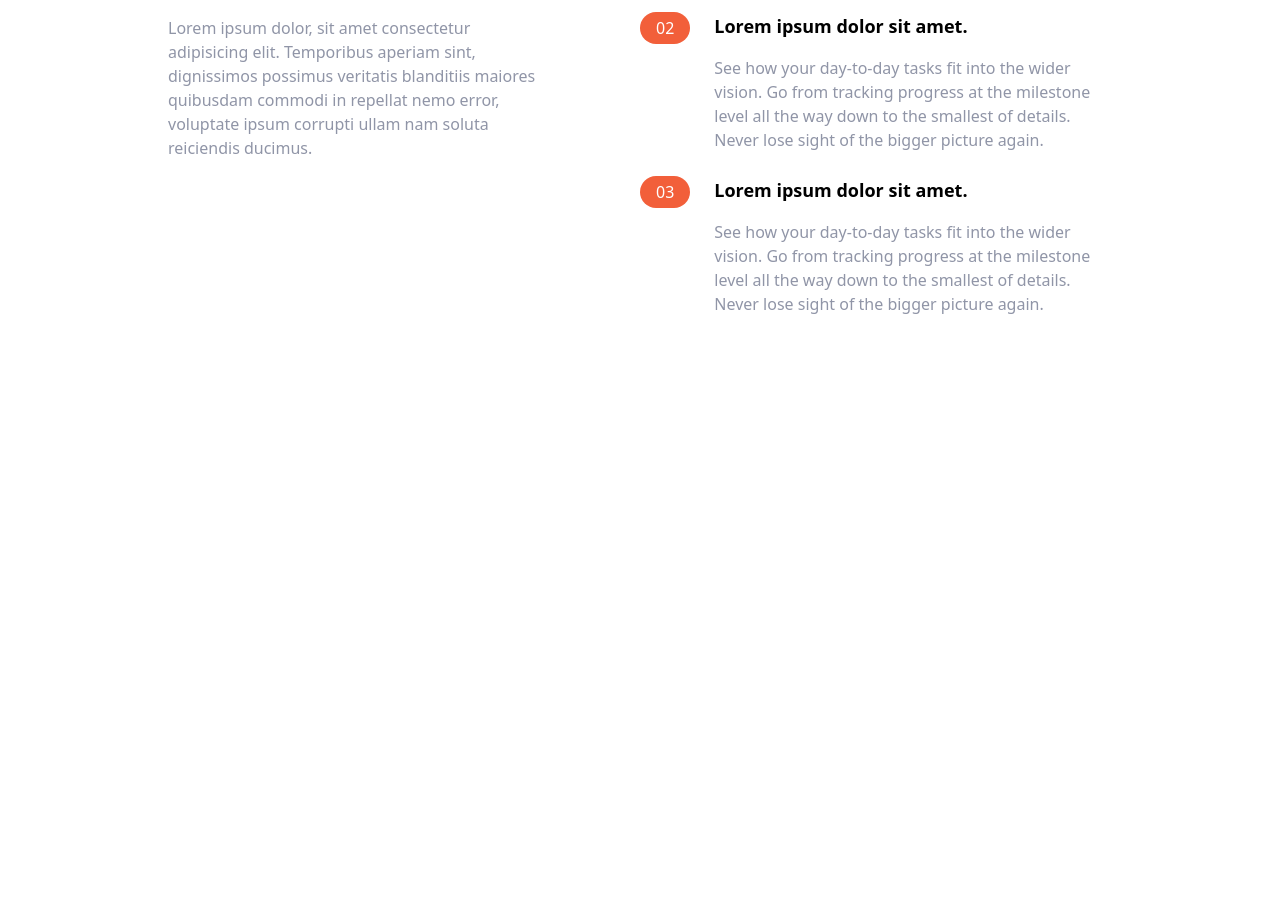
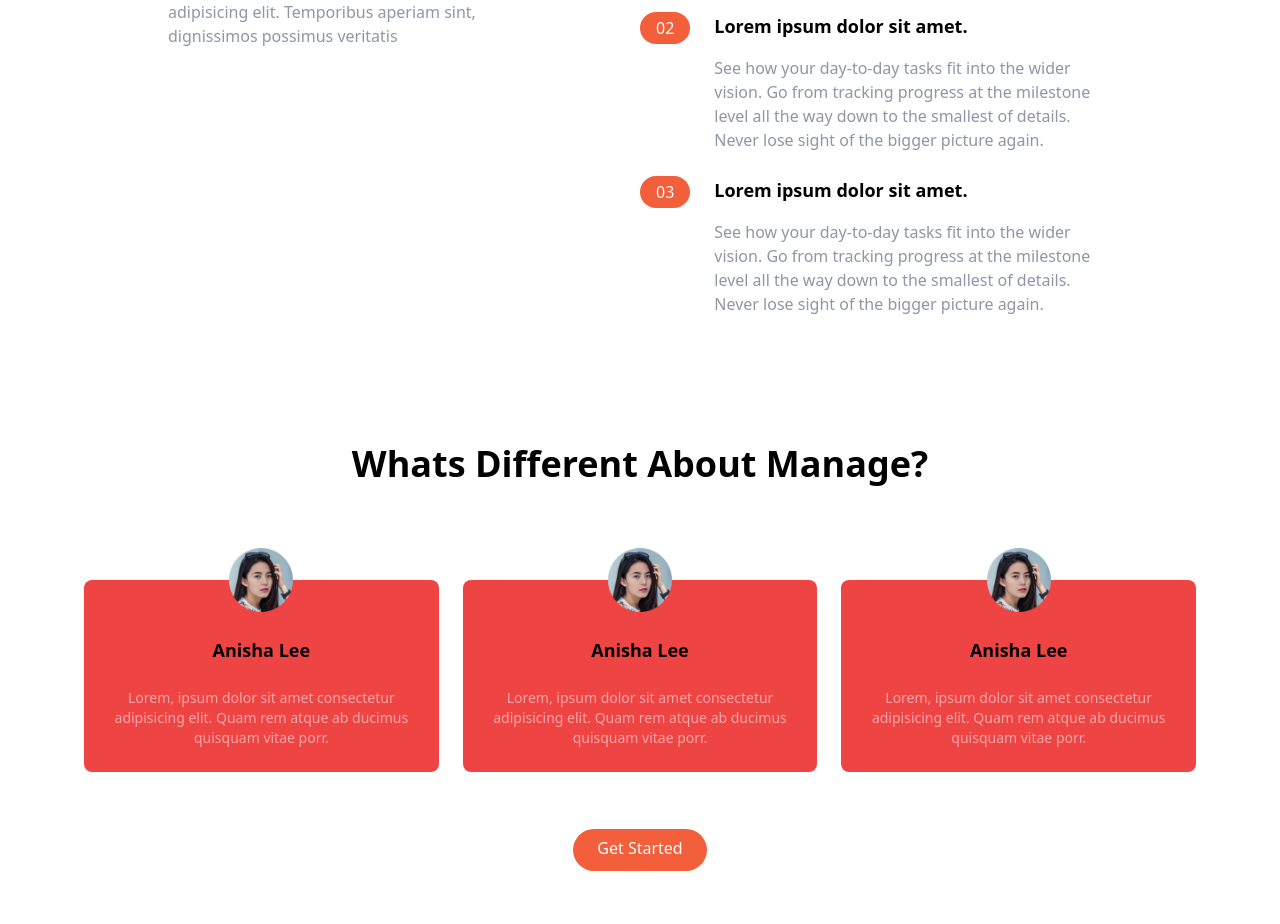
Before and after one commit to moshiur-rahman-mirage/tailwind-001, a website: page index.html in a window 1280 px wide. Shown: the part 832-1756 px from the top of the page. Before the commit the page ends 1148 px from the top, so only its background shows below. Drawn offline with Linux system fonts and the light colour scheme.

Commit message:
testimonial section done

```diff
--- a/index.html
+++ b/index.html
@@ -58,13 +58,12 @@
         <div class="container flex flex-col px-4 mx-auto mt-10 space-y-12 md:space-y-0 md:flex-row">
             <div class="flex flex-col space-y-12 md:w-1/2">
                 <h2 class="max-w-md text-4xl font-bold text-center md:text-left">
-                    Lorem ipsum, dolor sit amet consectetur adipisicing elit.
+                    What's different about Manage?
                 </h2>
                 <p class="max-w-sm text-center text-darkGrayishBlue md:text-left">
                     Lorem ipsum dolor, sit amet consectetur adipisicing elit. Temporibus aperiam sint, dignissimos
                     possimus veritatis
-                    blanditiis maiores quibusdam commodi in repellat nemo error, voluptate ipsum corrupti ullam nam
-                    soluta reiciendis ducimus.
+
                 </p>
             </div>
             <!-- numbered list -->
@@ -147,6 +146,42 @@
             </div>
         </div>
     </section>
+
+    <section id="testimonials">
+        <div class="max-w-6xl px-5 mx-auto mt-32 text-center">
+            <h2 class="text-4xl font-bold text-center">
+                Whats Different About Manage?
+            </h2>
+            <div class="flex flex-col mt-24 md:flex-row md:space-x-6">
+                <!-- testimonial-1 -->
+                <div class="flex flex-col items-center p-6 space-y-6 rounded-lg bg-red-500 md:flex md:w-1/3">
+                    <img src="img/avatar-anisha.png" class="w-16 -mt-14"/>
+                    <h5 class="text-lg font-bold">Anisha Lee</h5>
+                    <p class="text-sm text-red-300">Lorem, ipsum dolor sit amet consectetur adipisicing elit. Quam rem atque ab ducimus
+                        quisquam vitae porr.</p>
+                </div>
+
+                <div class="hidden flex flex-col items-center p-6 space-y-6 rounded-lg bg-red-500 md:flex md:w-1/3">
+                    <img src="img/avatar-anisha.png" class="w-16 -mt-14"/>
+                    <h5 class="text-lg font-bold">Anisha Lee</h5>
+                    <p class="text-sm text-red-300">Lorem, ipsum dolor sit amet consectetur adipisicing elit. Quam rem atque ab ducimus
+                        quisquam vitae porr.</p>
+                </div>
+
+                <div class="hidden flex flex-col items-center p-6 space-y-6 rounded-lg bg-red-500 md:flex md:w-1/3">
+                    <img src="img/avatar-anisha.png" class="w-16 -mt-14"/>
+                    <h5 class="text-lg font-bold">Anisha Lee</h5>
+                    <p class="text-sm text-red-300">Lorem, ipsum dolor sit amet consectetur adipisicing elit. Quam rem atque ab ducimus
+                        quisquam vitae porr.</p>
+                </div>
+            </div>
+            <div class="my-16">
+                <a href="#" class="p-3 px-6 pt-2 text-white bg-brightRed rounded-full baseline">Get Started</a>
+            </div>
+        </div>
+    </section>
+
+
 </body>
 
 </html>
```
Also changed, not shown: css/main.css.
